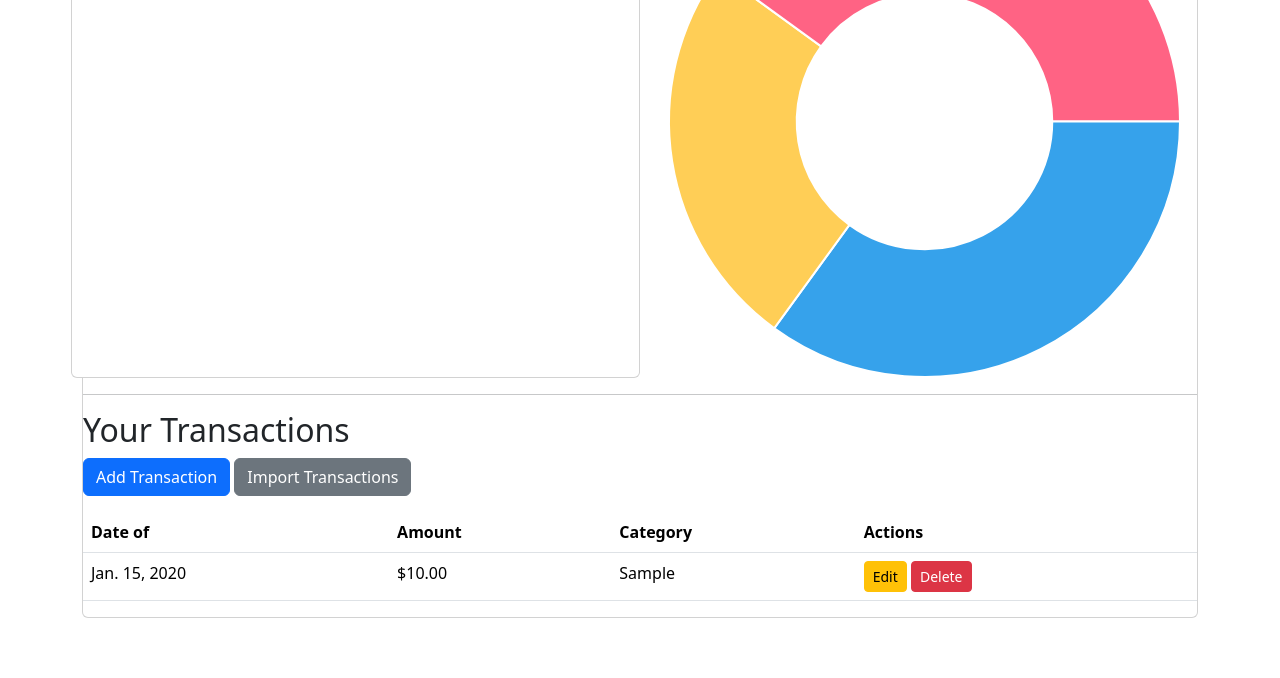
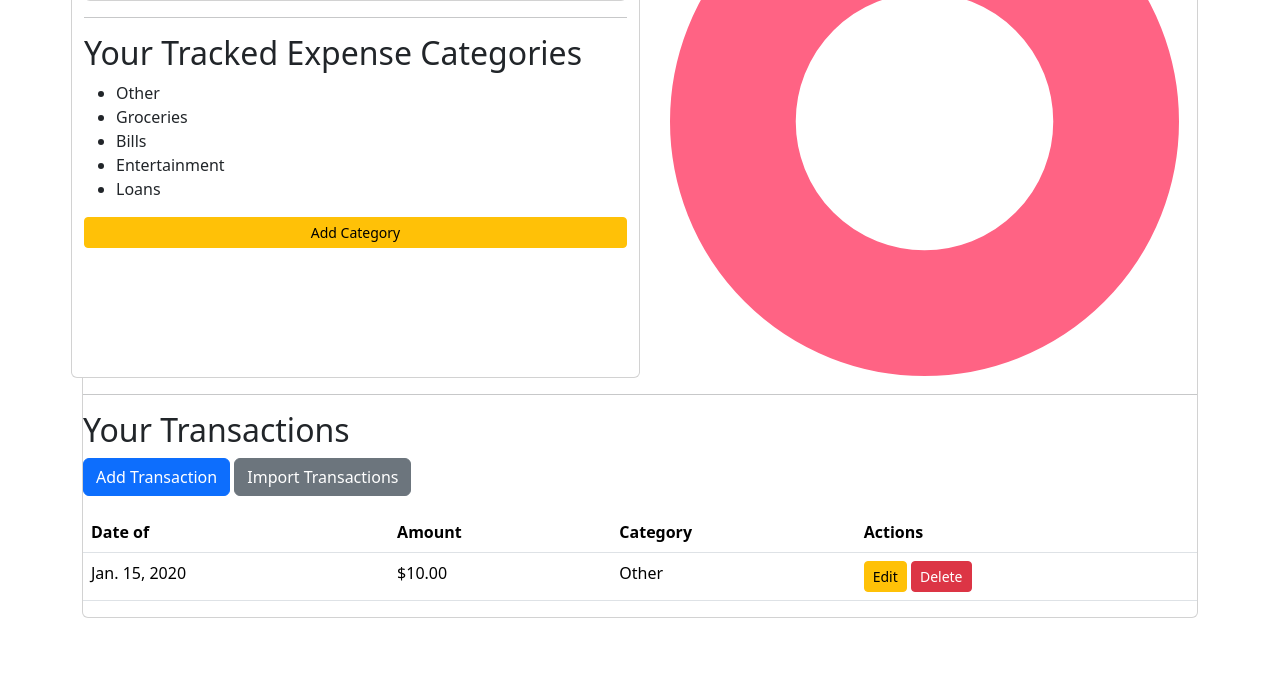
Before and after one commit to benglish24/Group5BudgetBuddy, a Django app: page /dashboard/ in a window 1280 px wide. Shown: the part 390-1068 px from the top of the page. Run offline with Django 3.2, Linux system fonts and the light colour scheme; a user stored in the database is signed in; data comes from the database, SQL or seed files in the repository; tables that the repository leaves empty hold one stand-in row (values such as "Sample post"); some libraries are stand-ins or nearby versions.

Commit message:
redid category system and made donut display user transactions

```diff
--- a/budget-buddy/user_dashboard/models.py
+++ b/budget-buddy/user_dashboard/models.py
@@ -9,26 +9,33 @@ class UserDashboard(models.Model):
     spending = models.DecimalField(max_digits=10, decimal_places=2, default=0)
 
     def __str__(self):
-        # return self.custom_user.username + f"'s Dashboard"
         return f"{self.custom_user.username}'s Dashboard"
+
+
+class Category(models.Model):
+    user = models.ForeignKey("users.CustomUser", on_delete=models.CASCADE)
+    name = models.TextField(max_length=100)
+
+    def __str__(self):
+        return self.name
+
 
 class Transaction(models.Model):
     user = models.ForeignKey("users.CustomUser", on_delete=models.CASCADE)
     amount = models.DecimalField(decimal_places=2, max_digits=10, default=0)
     date_of = models.DateField()
-    category = models.CharField(max_length=100, default="MISCELLANEOUS")
 
-    # if limiting category choice to predefined:
-    # class Catgories(models.IntegerChoices):
-    #     GROCERIES = 0
-    #     ENTERTAINMENT = 1
-    #     UTILITIES = 2
-    #     MISCELLANEOUS = 3
-
-    # category = models.IntegerField(choices=Categories, default=Categories.MISCELLANEOUS)
+    # category = models.TextField(max_length=100)
+    category = models.ForeignKey("Category", on_delete=models.SET_DEFAULT, default="Other")
 
     class Meta:
         ordering = ["-date_of"]
 
     def __str__(self):
         return f"{self.date_of} | {self.amount}"
+
+    def get_amount(self):
+        return float(self.amount)
+
+    def get_category(self):
+        return str(self.category.name)
--- /dev/null
+++ b/budget-buddy/user_dashboard/templates/category_form.html
@@ -0,0 +1 @@
+{% include 'generic_create_update_form.html' %}
--- a/budget-buddy/user_dashboard/templates/user_dash.html
+++ b/budget-buddy/user_dashboard/templates/user_dash.html
@@ -2,7 +2,6 @@
 {% block title %}
     User Dashboard
 {% endblock title %}
-
 {% block content %}
     <div class="card mt-4">
         <div class="row">
@@ -14,8 +13,14 @@ User Dashboard
                     <li class="list-group-item" style="font-size: 16px;">Saving Percentage: {{ user_dashboard.saving_percentage }}</li>
                     <li class="list-group-item" style="font-size: 16px;">Fixed Percentage: {{ user_dashboard.fixed_percentage }}</li>
                     <li class="list-group-item" style="font-size: 16px;">Spending: {{ user_dashboard.spending }}</li>
-
                 </ul>
+                <!-- user categories (probably not needed since the chart already lists the categories) -->
+                <hr>
+                <h2>Your Tracked Expense Categories</h2>
+                <ul>
+                    {% for c in categories %}<li>{{ c }}</li>{% endfor %}
+                </ul>
+                <a href="{% url 'add_category' %}" class="btn btn-warning btn-sm">Add Category</a>
             </div>
             <!-- Donut chart -->
             <div class="col-md-6">
@@ -24,16 +29,13 @@ User Dashboard
             </div>
         </div>
         <hr>
-
         <div>
             <!-- Transactions table -->
             <h2>Your Transactions</h2>
-
             <div class="mb-3">
                 <a href="{% url 'add_transaction' %}" class="btn btn-primary">Add Transaction</a>
                 <a href="{% url 'upload_transaction' %}" class="btn btn-secondary">Import Transactions</a>
             </div>
-
             <table class="table">
                 <thead>
                     <tr>
@@ -46,39 +48,49 @@ User Dashboard
                 <tbody>
                     {% for t in transactions %}
                         <tr>
-                    <td>{{t.date_of}}</td>
-                    <td>${{t.amount}}</td>
-                    <td>{{t.category}}</td>
+                            <td>{{ t.date_of }}</td>
+                            <td>${{ t.amount }}</td>
+                            <td>{{ t.category }}</td>
                             <td>
-                        <a href="{% url 'update_transaction' t.id %}" class="btn btn-warning btn-sm">Edit</a>
-                        <a href="{% url 'delete_transaction' t.id %}" class="btn btn-danger btn-sm">Delete</a>
+                                <a href="{% url 'update_transaction' t.id %}"
+                                   class="btn btn-warning btn-sm">Edit</a>
+                                <a href="{% url 'delete_transaction' t.id %}"
+                                   class="btn btn-danger btn-sm">Delete</a>
                             </td>
                         </tr>
                     {% endfor %}
                 </tbody>
             </table>
+        </div>
+        <!-- weird hack to pass django data into js -->
+        <div style="display: none" id="expenses" json-data="{{ expenses }}"></div>
+        <script src="https://cdn.jsdelivr.net/npm/chart.js"></script>
+        <script>
+    function loadData(selector) {
+        return JSON.parse(document.querySelector(selector).getAttribute('json-data'))
+    }
 
-</div>
-
-<script src="https://cdn.jsdelivr.net/npm/chart.js"></script>
-
-<script>
     // Chart.js Doughnut Chart
     var ctx = document.getElementById('doughnutChart').getContext('2d');
+
+    var expenses = loadData('#expenses')
+
+    var labels = expenses.map((item) => item.category)
+    var data = expenses.map((item) => item.amount)
+
     var myDoughnutChart = new Chart(ctx, {
         type: 'doughnut',
         data: {
             // placeholder labels, once the categories are finalized, in the add
             // transaction screen it should be a dropdown of only these transaction types
-            labels: ['Entertainment', 'Shopping', 'Bills', 'Food'],
+            labels: labels,
             datasets: [{
                 // dummy data values right now, needs to be updated
-                data: [25, 35, 25, 15],
+                data: data,
                 // more colors need to be added based on how many categories are decided on
                 backgroundColor: ['#FF6384', '#36A2EB', '#FFCE56']
             }]
         }
     });
         </script>
-
     {% endblock content %}
--- a/budget-buddy/user_dashboard/urls.py
+++ b/budget-buddy/user_dashboard/urls.py
@@ -9,4 +9,5 @@ urlpatterns = [
     path('update_transaction/<int:pk>', update_transaction, name='update_transaction'),
     path('delete_transaction/<int:pk>', delete_transaction, name='delete_transaction'),
     path('upload_transaction/', upload_transaction, name='upload_transaction'),
+    path('add_category/', add_category, name='add_category'),
 ]
--- a/budget-buddy/user_dashboard/views.py
+++ b/budget-buddy/user_dashboard/views.py
@@ -1,49 +1,78 @@
 from django.http import HttpResponse
 from django.shortcuts import render, redirect
 
-from .models import UserDashboard, Transaction
+from .models import UserDashboard, Transaction, Category
 from .decorators import authenticated_user
-from .forms import TransactionForm, UploadForm
+from .forms import TransactionForm, UploadForm, CategoryForm
+
+from collections import defaultdict
 
 import csv
+import json
 
 @authenticated_user
 def user_dashboard(request):
     # Get or create the UserDashboard object for the current user
+
     # user_dashboard, created = UserDashboard.objects.get_or_create(custom_user=request.user)
-    user_dashboard = UserDashboard.objects.get(custom_user=request.user)
-    transactions = Transaction.objects.filter(user=request.user)
-
     # If the object was just created, it means it's empty and you might want to set default values here
 
-    return render(request, 'user_dash.html', {'user_dashboard': user_dashboard, 'transactions' : transactions})
+    dashboard = UserDashboard.objects.get(custom_user=request.user)
+    transactions = Transaction.objects.filter(user=request.user)
+    categories = Category.objects.filter(user=request.user)
+
+    dct = defaultdict(int)
+
+    for t in transactions:
+        dct[t.get_category()] += t.get_amount()
+
+    expenses = json.dumps([
+        {
+        'category' : category,
+        'amount' : dct[category]
+        }
+        for category in dct
+    ])
+
+    context = {'dashboard': dashboard,
+               'transactions' : transactions,
+               'categories' : categories,
+               'expenses' : expenses}
+
+    return render(request, 'user_dash.html', context)
 
 
 @authenticated_user
 def add_transaction(request):
+    # for passing into form's select field
+    categories = Category.objects.filter(user=request.user)
+
     if request.method == 'POST':
-        form = TransactionForm(request.POST)
+        form = TransactionForm(categories, request.POST)
         if form.is_valid():
             transaction = form.save(commit=False)
             transaction.user = request.user
             transaction.save()
             return redirect('/')
 
-    form = TransactionForm()
+    form = TransactionForm(categories)
+
     context = {'form' : form, 'button_text' : 'Confirm'}
     return render(request, 'transaction_form.html', context)
 
 
 @authenticated_user
 def update_transaction(request, pk):
+    categories = Category.objects.filter(user=request.user)
     transaction = Transaction.objects.get(id=pk)
-    form = TransactionForm(instance=transaction)
+
+    form = TransactionForm(categories, instance=transaction)
 
     if request.user != transaction.user:
         return HttpResponse("You should not be here.")
 
     if request.method == 'POST':
-        form = TransactionForm(request.POST, instance=transaction)
+        form = TransactionForm(categories, request.POST, instance=transaction)
         if form.is_valid():
             form.save()
             return redirect('/')
@@ -74,9 +103,12 @@ def upload_transaction(request):
         for line in file:
             yield line.decode('utf-8')
 
+
     if request.method == 'POST':
         form = UploadForm(request.POST, request.FILES)
         if form.is_valid():
+            categories = Category.objects.filter(user=request.user)
+            category_list = [c.name for c in categories]
             transactions = [] if 'file' not in request.FILES else csv.reader(decode_utf8(request.FILES['file']))
             next(transactions) # skip header
 
@@ -85,15 +117,38 @@ def upload_transaction(request):
 
                 date_of = line[0]
                 amount = line[1]
-                category = line[2]
+                category_name = line[2].title()
+                category = None
+
+                if category_name in category_list:
+                    category = categories.get(name=category_name)
+                else:
+                    category = Category(user=request.user, name=category_name)
+                    category.save()
+                    categories = Category.objects.filter(user=request.user)
+                    category_list.append(category_name)
 
                 t = Transaction()
                 t.date_of, t.amount, t.category = date_of, amount, category
                 t.user = request.user
                 t.save()
 
-            return redirect('/')
+        return redirect('/')
 
     form = UploadForm()
     context = {"form" : form}
     return render(request, 'upload.html', context)
+
+
+def add_category(request):
+    if request.method == 'POST':
+        form = CategoryForm(request.POST)
+        if form.is_valid():
+            category = form.save(commit=False)
+            category.user = request.user
+            category.save()
+            return redirect('/')
+
+    form = CategoryForm()
+    context = {'form' : form, 'button_text' : 'Confirm'}
+    return render(request, 'category_form.html', context)
--- a/budget-buddy/user_profile/models.py
+++ b/budget-buddy/user_profile/models.py
@@ -3,7 +3,7 @@ from django.db import models
 from django.db.models.signals import post_save
 from django.dispatch import receiver
 
-from user_dashboard.models import UserDashboard
+from user_dashboard.models import UserDashboard, Category
 
 from users.models import CustomUser
 
@@ -33,5 +33,7 @@ def create_profile(sender, instance, created, **kwargs):
         UserProfile.objects.create(custom_user=instance)
         UserDashboard.objects.create(custom_user=instance)
 
+        for c in ['Other', 'Groceries', 'Bills', 'Entertainment', 'Loans']:
+            Category.objects.create(user=instance, name=c)
 
 post_save.connect(create_profile, sender=CustomUser)
```
Also changed, not shown: budget-buddy/user_dashboard/forms.py (+11 -1 lines), budget-buddy/user_dashboard/migrations/0007_category_alter_transaction_category.py (added). Lines whose indentation alone changed are shown as unchanged.
